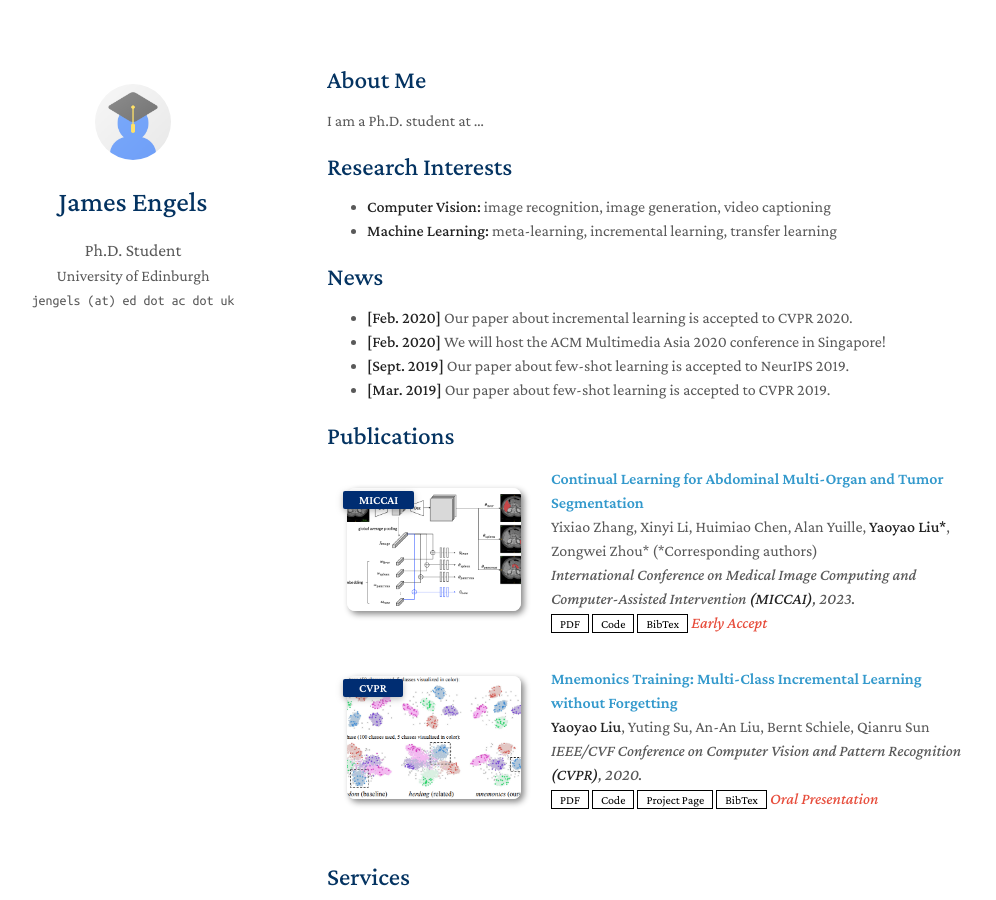
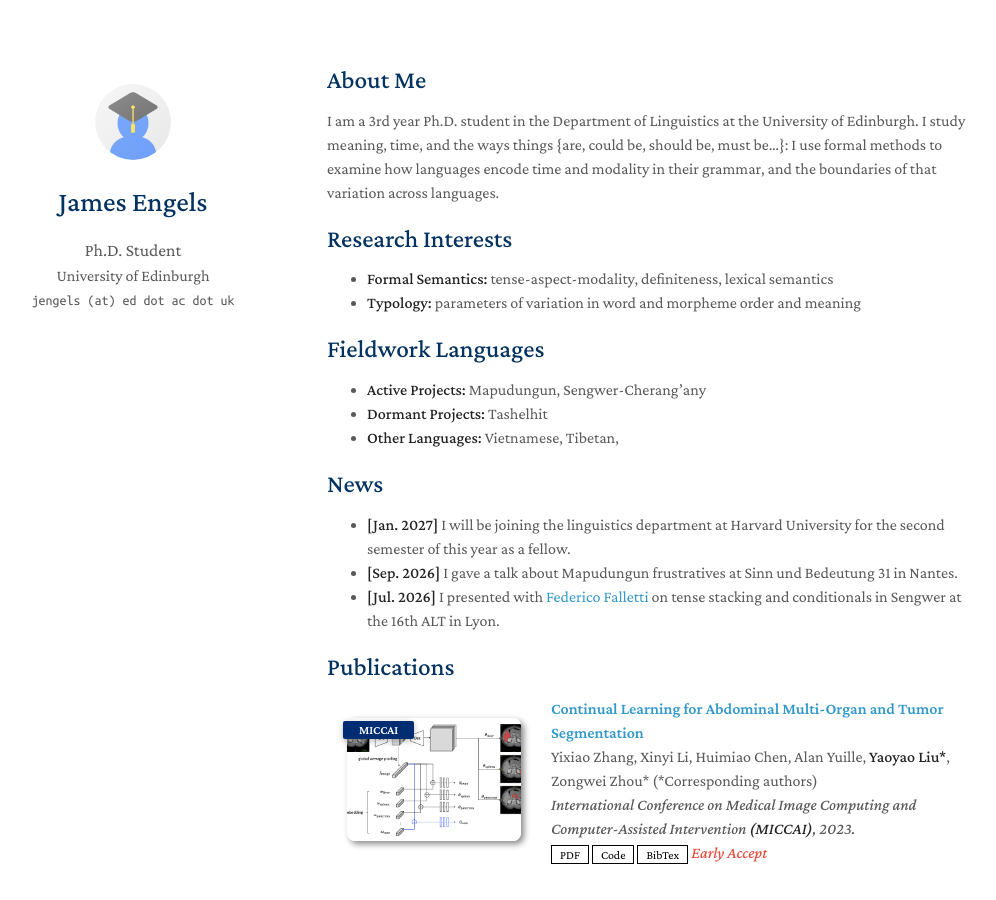
Before and after one commit to james-j-engels/james-j-engels.github.io, a Jekyll site: the page built from index.md, in a window 1280 px wide and 900 px high. Shown: the whole window, without its empty margins (143-1139 px from the left). Built offline with Jekyll 4.4.1, drawn with Linux system fonts in a browser that asks for light colours; a style sheet for code colours, icons or effects is not loaded; our own code applies the rules of GitHub Pages for plain Markdown files.

Commit message:
Update index.md

```diff
--- a/index.md
+++ b/index.md
@@ -4,19 +4,23 @@ layout: homepage
 
 ## About Me
 
-I am a Ph.D. student at ...
+I am a 3rd year Ph.D. student in the Department of Linguistics at the University of Edinburgh. I study meaning, time, and the ways things {are, could be, should be, must be...}: I use formal methods to examine how languages encode time and modality in their grammar, and the boundaries of that variation across languages.
 
 ## Research Interests
 
-- **Computer Vision:** image recognition, image generation, video captioning
-- **Machine Learning:** meta-learning, incremental learning, transfer learning
+- **Formal Semantics:** tense-aspect-modality, definiteness, lexical semantics
+- **Typology:** parameters of variation in word and morpheme order and meaning
+
+## Fieldwork Languages
+- **Active Projects:** Mapudungun, Sengwer-Cherang'any
+- **Dormant Projects:** Tashelhit
+- **Other Languages:** Vietnamese, Tibetan,
 
 ## News
 
-- **[Feb. 2020]** Our paper about incremental learning is accepted to CVPR 2020.
-- **[Feb. 2020]** We will host the ACM Multimedia Asia 2020 conference in Singapore!
-- **[Sept. 2019]** Our paper about few-shot learning is accepted to NeurIPS 2019.
-- **[Mar. 2019]** Our paper about few-shot learning is accepted to CVPR 2019.
+- **[Jan. 2027]** I will be joining the linguistics department at Harvard University for the second semester of this year as a fellow.
+- **[Sep. 2026]** I gave a talk about Mapudungun frustratives at Sinn und Bedeutung 31 in Nantes.
+- **[Jul. 2026]** I presented with [Federico Falletti](https://edwebprofiles.ed.ac.uk/profile/federico-f) on tense stacking and conditionals in Sengwer at the 16th ALT in Lyon.
 
 {% include_relative _includes/publications.md %}
 
```
